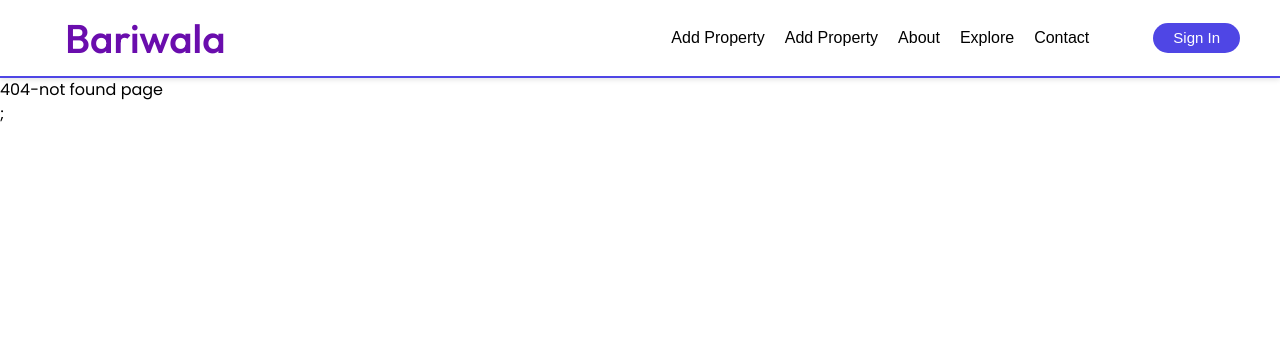
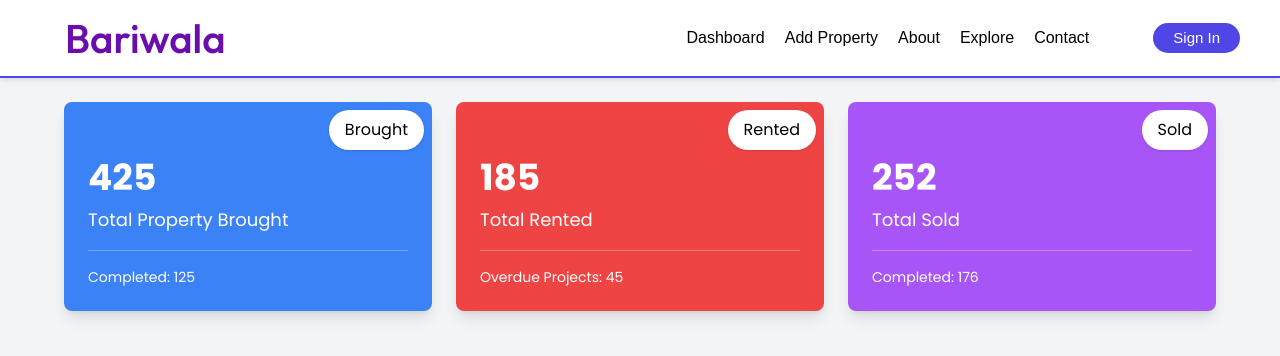
Before and after one commit to Priantox/Bariwala, a React (Vite) app in the folder bariwala-app/: page /dashboard in a window 1280 px wide. Before the commit this address had no page. Shown: the top 356 px of the page. Built offline with nearby package versions, Linux system fonts and the light colour scheme; some icons are missing.

Commit message:
Dashboard intial make

```diff
--- a/bariwala-app/package.json
+++ b/bariwala-app/package.json
@@ -10,6 +10,7 @@
     "preview": "vite preview"
   },
   "dependencies": {
+    "axios": "^1.7.9",
     "bariwala-app": "file:",
     "boxicons": "^2.1.4",
     "react": "^18.3.1",
--- a/bariwala-app/src/Components/InsideNavbar/Dashboard/Dashboard.jsx
+++ b/bariwala-app/src/Components/InsideNavbar/Dashboard/Dashboard.jsx
@@ -1,9 +1,55 @@
-import React from 'react'
+import React from "react";
 
-function Dashboard() {
+const Dashboard = () => {
+  const data = [
+    {
+      title: "Brought",
+      count: 425,
+      description: "Total Property Brought",
+      footer: "Completed: 125",
+      color: "bg-blue-500",
+    },
+    {
+      title: "Rented",
+      count: 185,
+      description: "Total Rented",
+      footer: "Overdue Projects: 45",
+      color: "bg-red-500",
+    },
+    {
+      title: "Sold",
+      count: 252,
+      description: "Total Sold",
+      footer: "Completed: 176",
+      color: "bg-purple-500",
+    },
+  ];
+
   return (
-    <div>Dashboard</div>
-  )
-}
+    <div className="min-h-screen bg-gray-100 flex flex-col items-center p-6">
+      <div className="grid grid-cols-1 sm:grid-cols-3 gap-6 w-full max-w-6xl">
+        {data.map((card, index) => (
+          <div
+            key={index}
+            className={`rounded-lg shadow-lg p-6 ${card.color} text-white relative`}
+          >
+            {/* Data Button with Hover Effect */}
+            <div
+              className="absolute top-2 right-2 bg-white text-black px-4 py-2 rounded-full shadow transition-transform duration-300 hover:scale-110 hover:bg-gray-100 hover:text-blue-500"
+              title={`Click to view ${card.title}`} // Optional tooltip
+            >
+              {card.title}
+            </div>
 
-export default Dashboard
+            <h2 className="text-4xl font-bold mt-8">{card.count}</h2>
+            <p className="text-lg mt-2">{card.description}</p>
+            <hr className="my-4 border-white/30" />
+            <p className="text-sm">{card.footer}</p>
+          </div>
+        ))}
+      </div>
+    </div>
+  );
+};
+
+export default Dashboard;
--- a/bariwala-app/src/Components/Navbar/Navbar.jsx
+++ b/bariwala-app/src/Components/Navbar/Navbar.jsx
@@ -31,7 +31,7 @@ const Navbar = () => {
                 </div>
                 <ul className="nav-menu">
                     <li>
-                        <Link to="/addproperty" className={isHomePage ? "home-link" : "other-link"}>Add Property</Link>
+                        <Link to="/dashboard" className={isHomePage ? "home-link" : "other-link"}>Dashboard</Link>
                     </li>
                     <li>
                         <Link to="/addproperty" className={isHomePage ? "home-link" : "other-link"}>Add Property</Link>
--- a/bariwala-app/src/Components/SearchBar/SearchBar.jsx
+++ b/bariwala-app/src/Components/SearchBar/SearchBar.jsx
@@ -28,7 +28,7 @@ const SearchBar = () => {
           <input
             type="text"
             className="search-input"
-            placeholder="Place, Neighborhood, School or Agent"
+            placeholder="📍Place, Neighborhood, School or Agent"
           />
         </div>
       </div>
```
Also changed, not shown: bariwala-app/src/main.jsx (+7 -1 lines), 1 other file (tests, documents, lock files or other folders).
